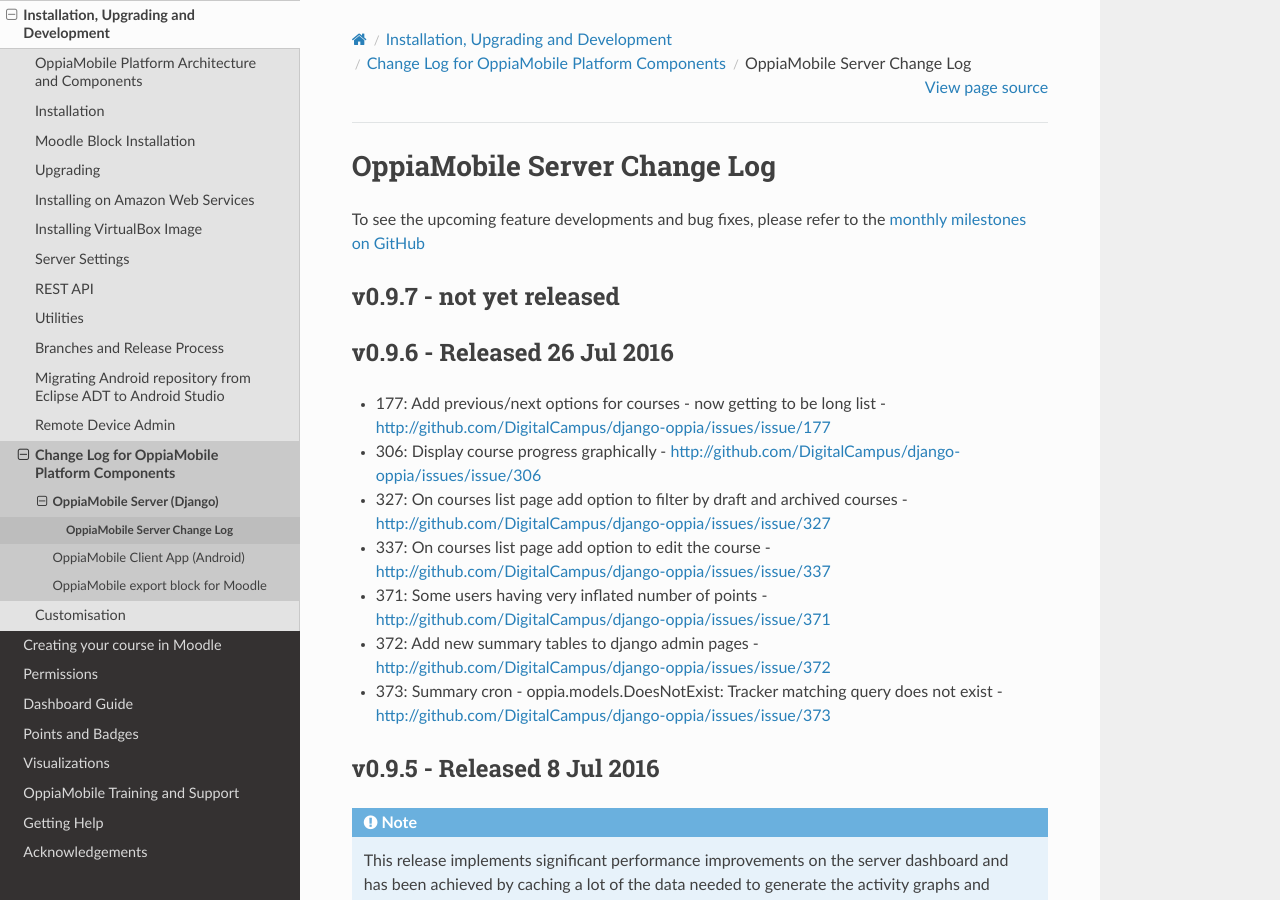
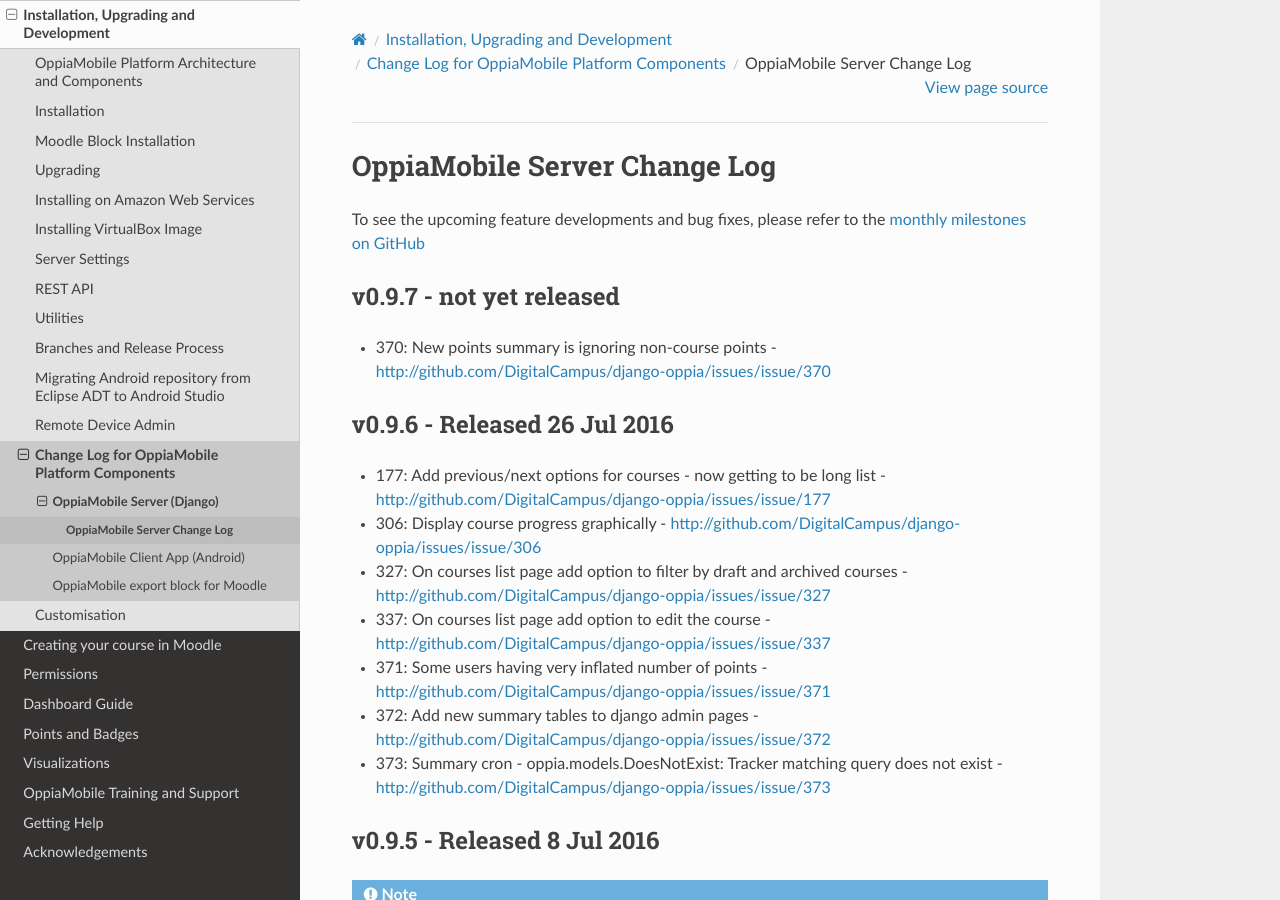
Before and after one commit to DigitalCampus/django-oppia, a Sphinx documentation site: the page built from docs/dev/changelog_server.rst, in a window 1280 px wide and 900 px high. Built offline with Sphinx 7.4.7 and the Read the Docs theme 2.0.0, drawn with Linux system fonts in a browser that asks for light colours; the version number is read from the project's files by our own code.

Commit message:
update docs

```diff
--- a/docs/dev/changelog_server.rst
+++ b/docs/dev/changelog_server.rst
@@ -8,6 +8,7 @@
 v0.9.7 - not yet released
 --------------------------------
 
+* 370: New points summary is ignoring non-course points - http://github.com/DigitalCampus/django-oppia/issues/issue/370
 
 .. _serverv0.9.6:
 
```
